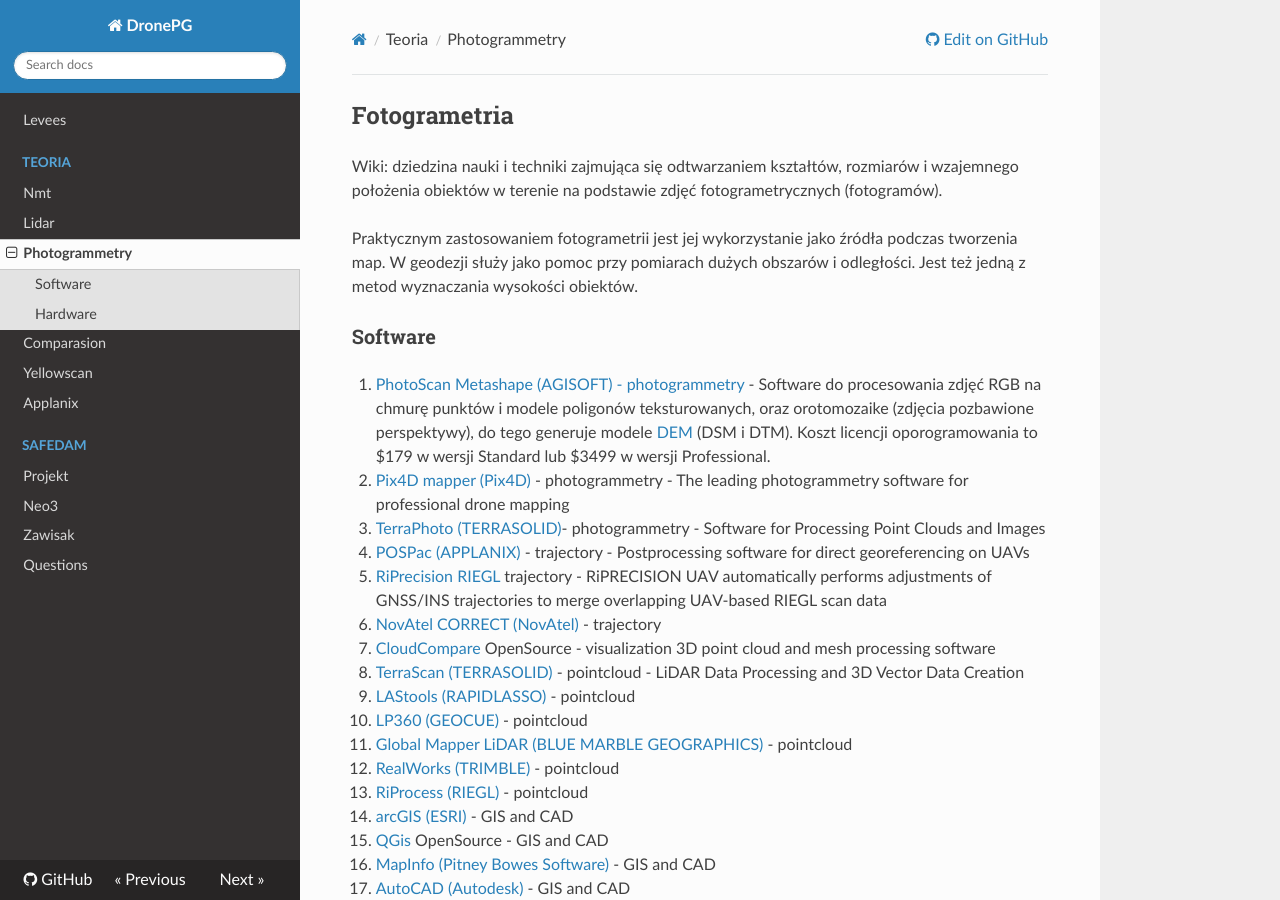
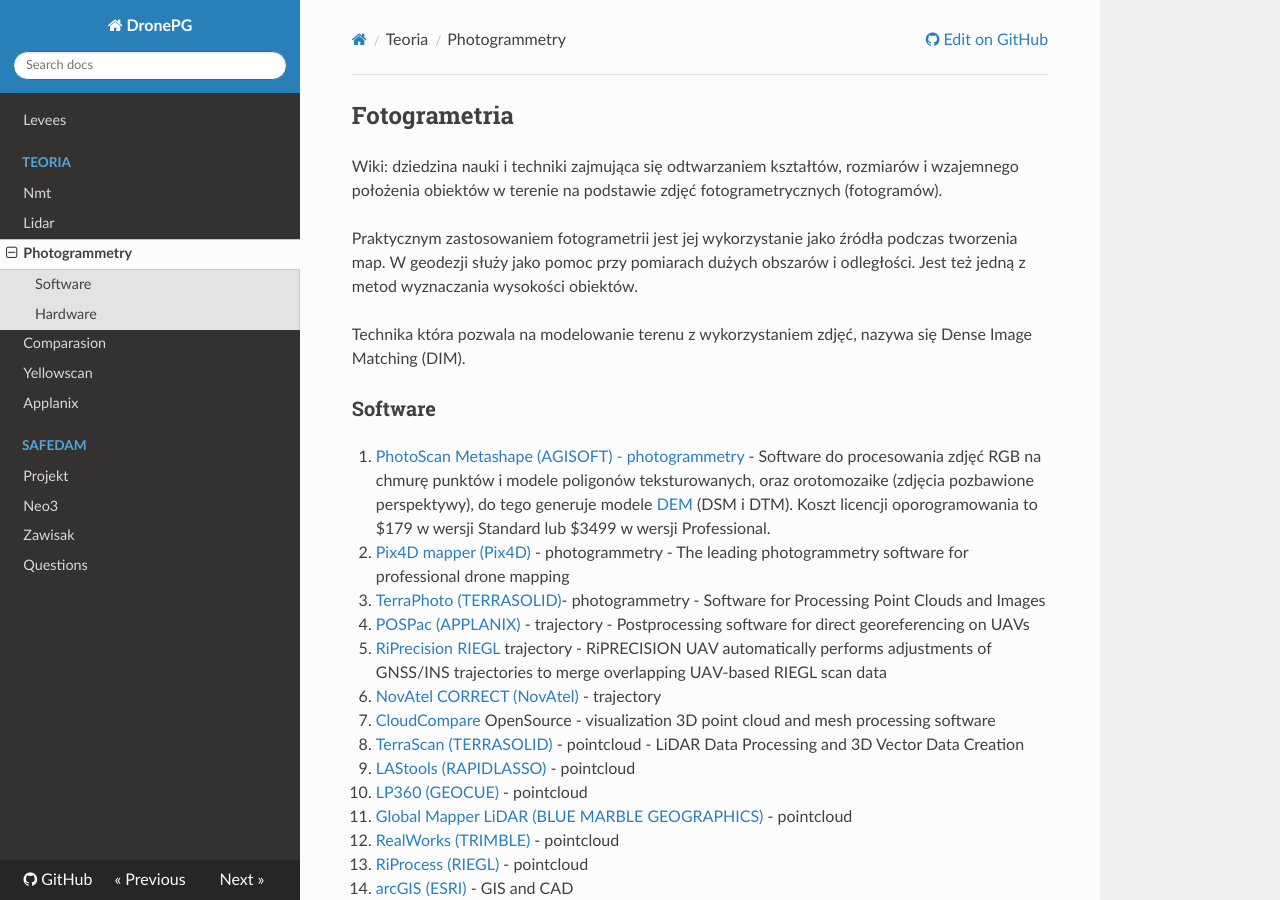
Before and after one commit to mozerpol/docs, an MkDocs documentation site: the page built from docs/dem/photogrammetry.md, in a window 1280 px wide and 900 px high. Built offline with MkDocs 1.6.1, drawn with Linux system fonts in a browser that asks for light colours; nearby versions of some CDN libraries.

Commit message:
Update photogrammetry.md

```diff
--- a/docs/dem/photogrammetry.md
+++ b/docs/dem/photogrammetry.md
@@ -4,6 +4,7 @@
 
 Praktycznym zastosowaniem fotogrametrii jest jej wykorzystanie jako źródła podczas tworzenia map. W geodezji służy jako pomoc przy pomiarach dużych obszarów i odległości. Jest też jedną z metod wyznaczania wysokości obiektów.
 
+Technika która pozwala na modelowanie terenu z wykorzystaniem zdjęć, nazywa się Dense Image Matching (DIM).
 ## Software
 
 
```
